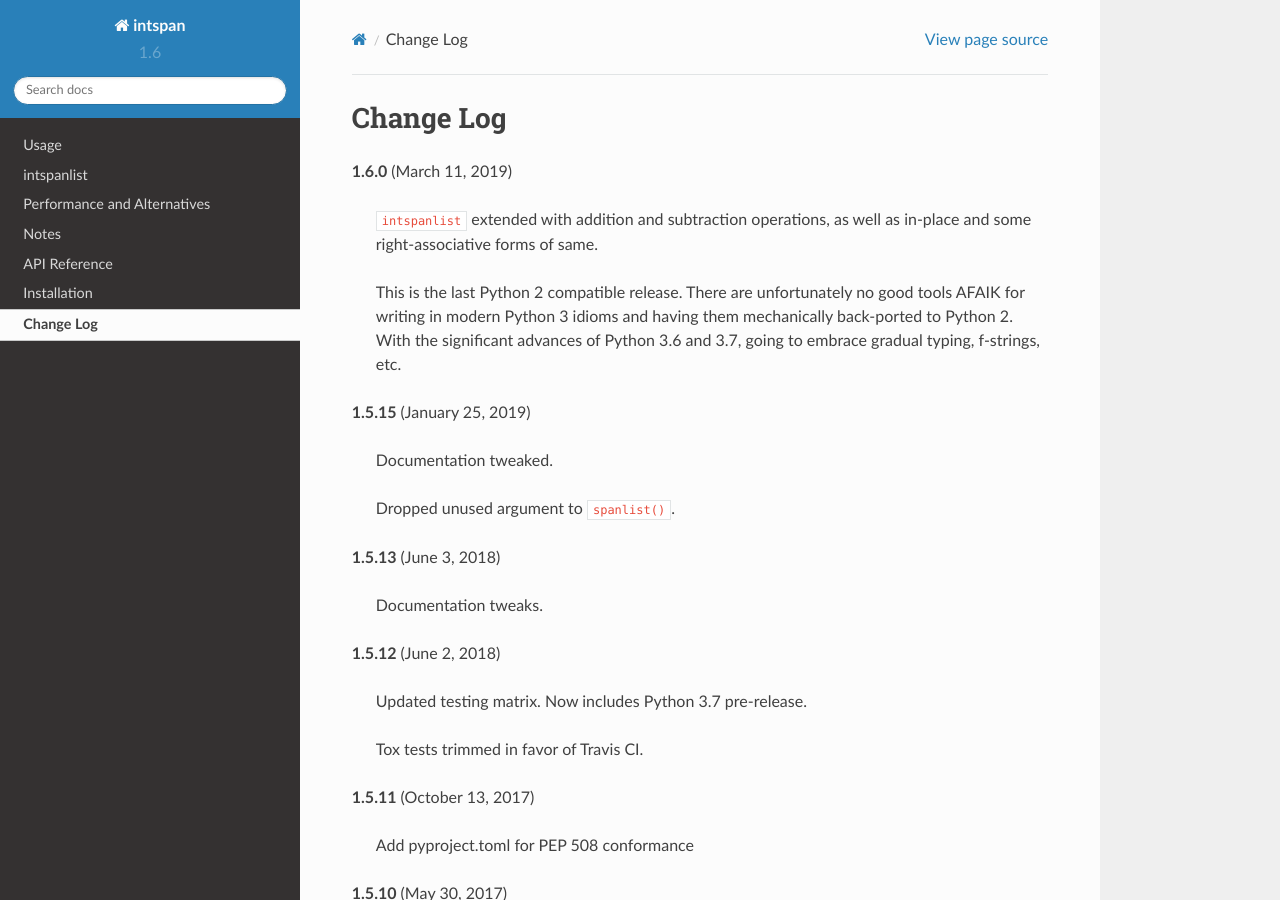
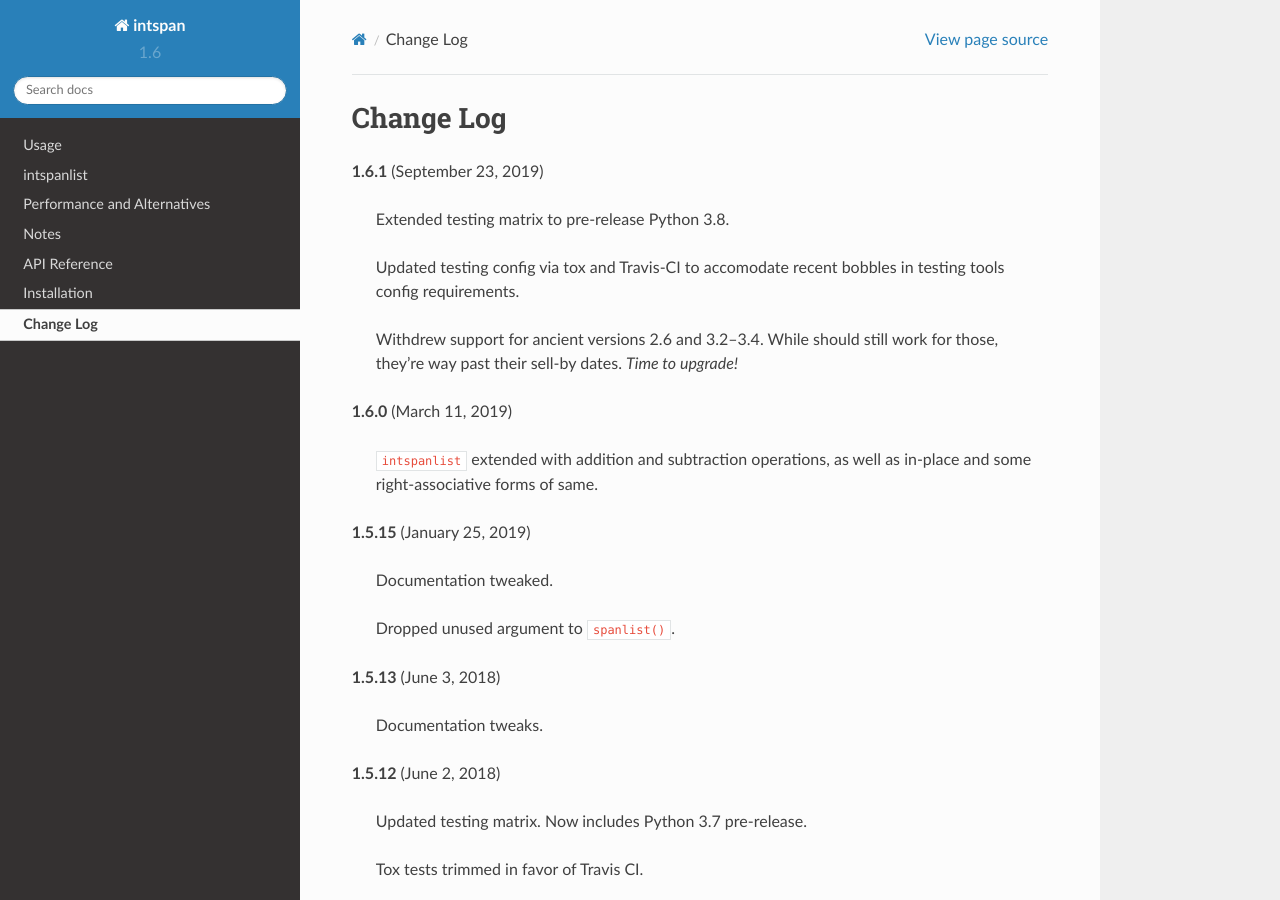
Before and after one commit to jonathaneunice/intspan, a Sphinx documentation site: the page built from docs/CHANGES.rst, in a window 1280 px wide and 900 px high. Built offline with Sphinx 7.4.7 and the Read the Docs theme 2.0.0, drawn with Linux system fonts in a browser that asks for light colours.

Commit message:
docs tweak

```diff
--- a/docs/CHANGES.rst
+++ b/docs/CHANGES.rst
@@ -1,15 +1,22 @@
 Change Log
 ==========
+
+**1.6.1**  (September 23, 2019)
+
+    Extended testing matrix to pre-release Python 3.8.
+
+    Updated testing config via tox and Travis-CI to accomodate recent
+    bobbles in testing tools config requirements.
+
+    Withdrew support for ancient versions 2.6 and 3.2–3.4. While
+    should still work for those, they're way past their sell-by dates.
+    *Time to upgrade!*
+
 
 **1.6.0**  (March 11, 2019)
 
     ``intspanlist`` extended with addition and subtraction operations,
     as well as in-place and some right-associative forms of same.
-
-    This is the last Python 2 compatible release. There are unfortunately
-    no good tools AFAIK for writing in modern Python 3 idioms and having
-    them mechanically back-ported to Python 2. With the significant advances
-    of Python 3.6 and 3.7, going to embrace gradual typing, f-strings, etc.
 
 
 **1.5.15**  (January 25, 2019)
```
